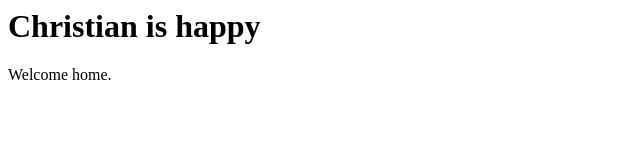
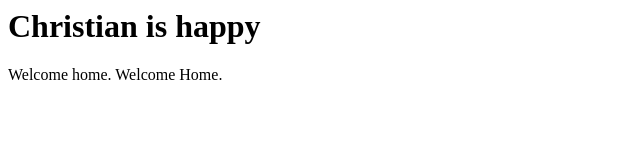
Before and after one commit to christianelton/MMeast-challenge, a plain HTML site: page index.html in a window 1280 px wide. Shown: the full height of the page, 0-640 px from the left. Drawn offline with Linux system fonts and the light colour scheme.

Commit message:
Update index.html

```diff
--- a/index.html
+++ b/index.html
@@ -3,5 +3,5 @@
 </h1>
 
 <p>
-  Welcome home.
+  Welcome home. Welcome Home.
 </p>
```
